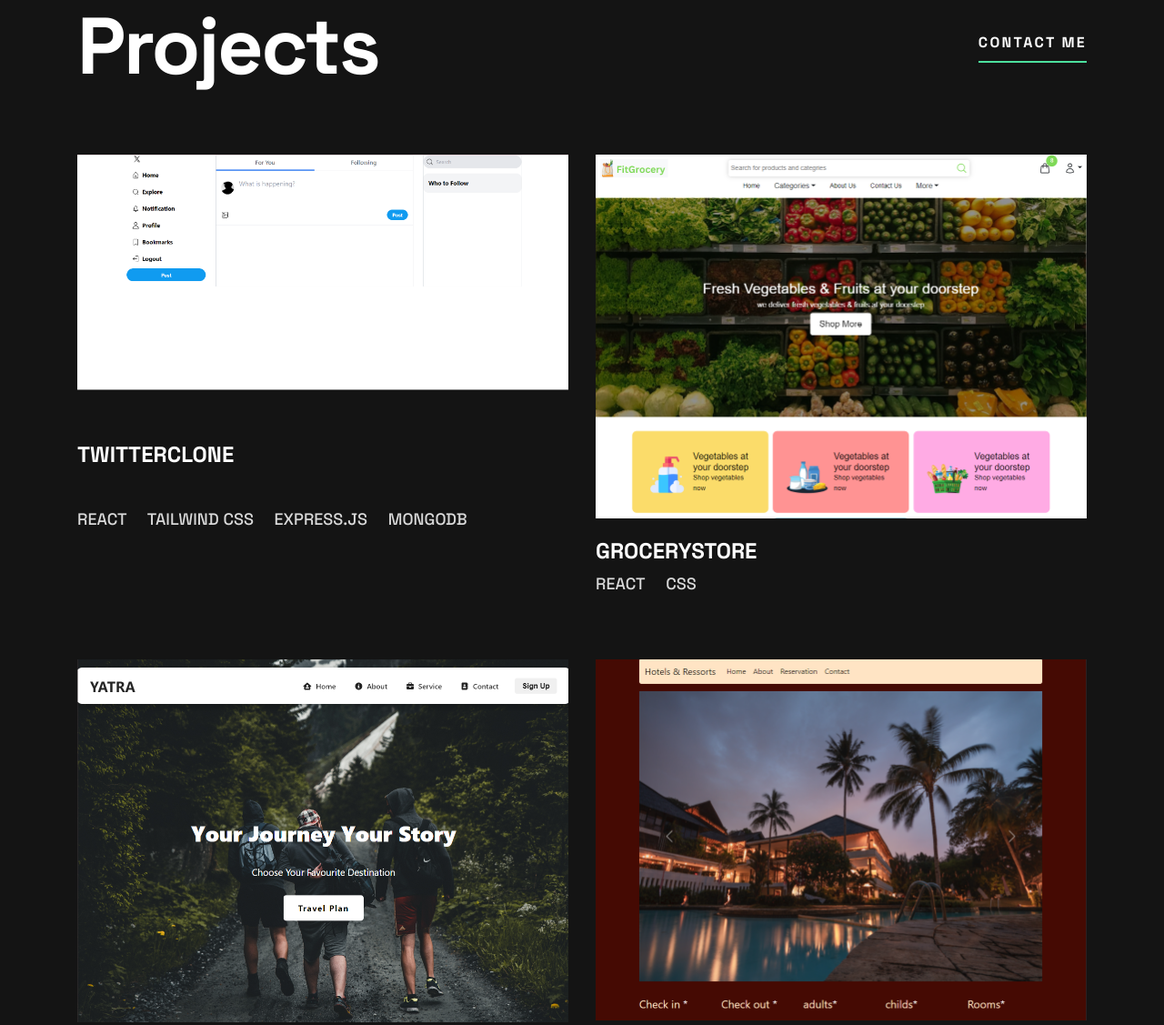
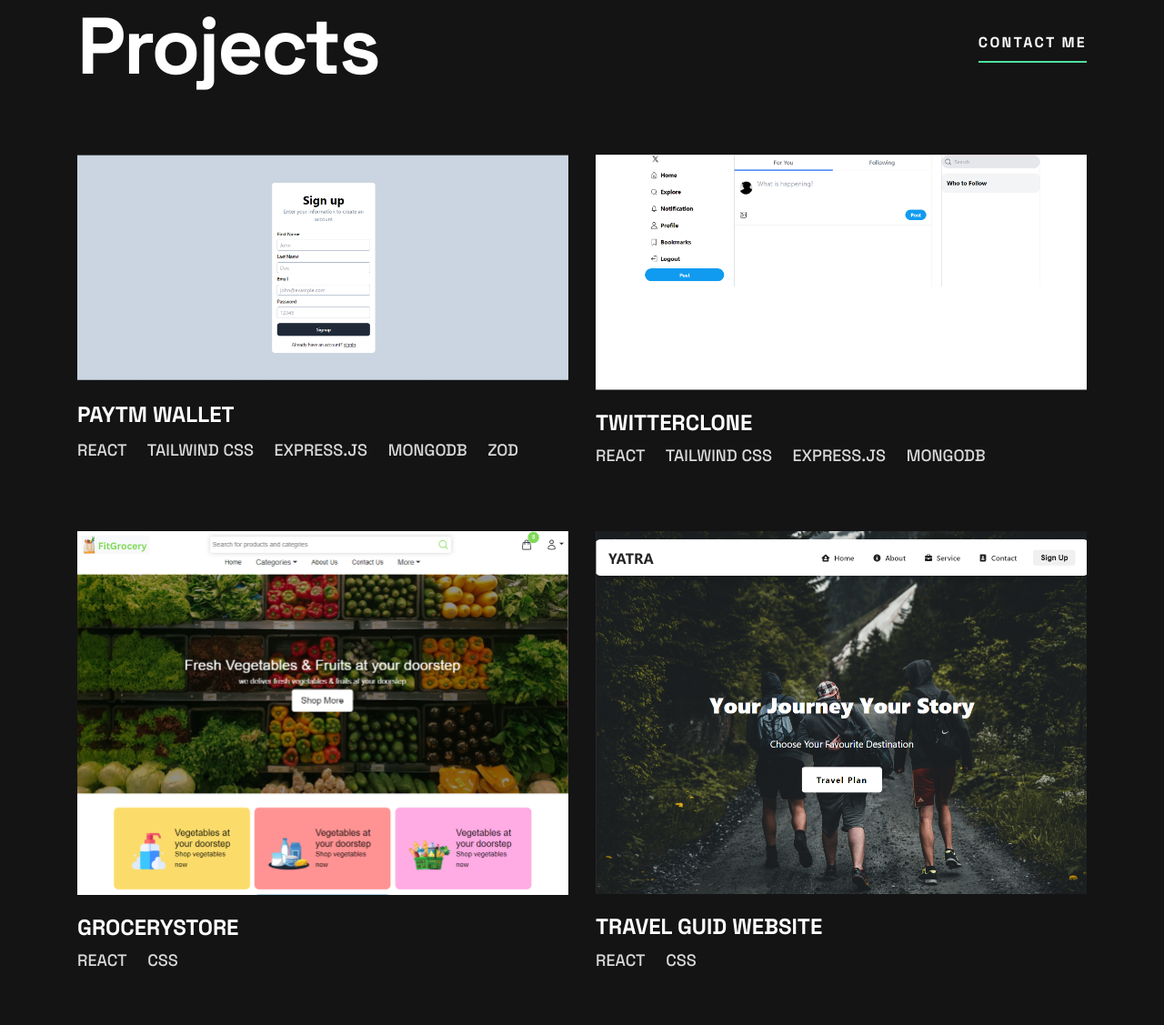
Before and after one commit to Maheshpawar01/NewPortfolio, a plain HTML site: page index.html in a window 1280 px wide. Shown: the part 1545-2672 px from the top of the page at 91% size. Drawn offline with Linux system fonts and the light colour scheme.

Commit message:
add paytm proj

```diff
--- a/index.html
+++ b/index.html
@@ -228,6 +228,35 @@
               <picture class="projects__picture">
                 <source
                   media="(min-width: 62.5em)"
+                  srcset="/assets/images/paytm.png"
+                />
+                <img
+                  class="projects__image"
+                  src="/assets/images/paytm.png"
+                  alt="screenshot of design portfolio website"
+                  width-="343"
+                  height="253"
+                />
+              </picture>
+              <h3 class="projects__name">Paytm Wallet</h3>
+              <p class="projects__tags">
+                <span>React</span>
+                <span>Tailwind CSS</span>
+                <span>express.js</span>
+                <span>MongoDb</span>
+                <span>Zod</span>
+              </p>
+              <div class="projects__links">
+                <a href="https://paytm-b.vercel.app/" class="underline">View Project</a>
+                <a href="https://github.com/Maheshpawar01/paytm" class="underline">View Code</a>
+              </div>
+            </div>
+
+            <!-- project -->
+            <div class="projects__item">
+              <picture class="projects__picture">
+                <source
+                  media="(min-width: 62.5em)"
                   srcset="/assets/images/twitter.png"
                 />
                 <img
@@ -250,6 +279,7 @@
                 <a href="https://github.com/Maheshpawar01/twitterClone" class="underline">View Code</a>
               </div>
             </div>
+            <!-- proj -->
             <div class="projects__item">
               <picture class="projects__picture">
                 <source
```
